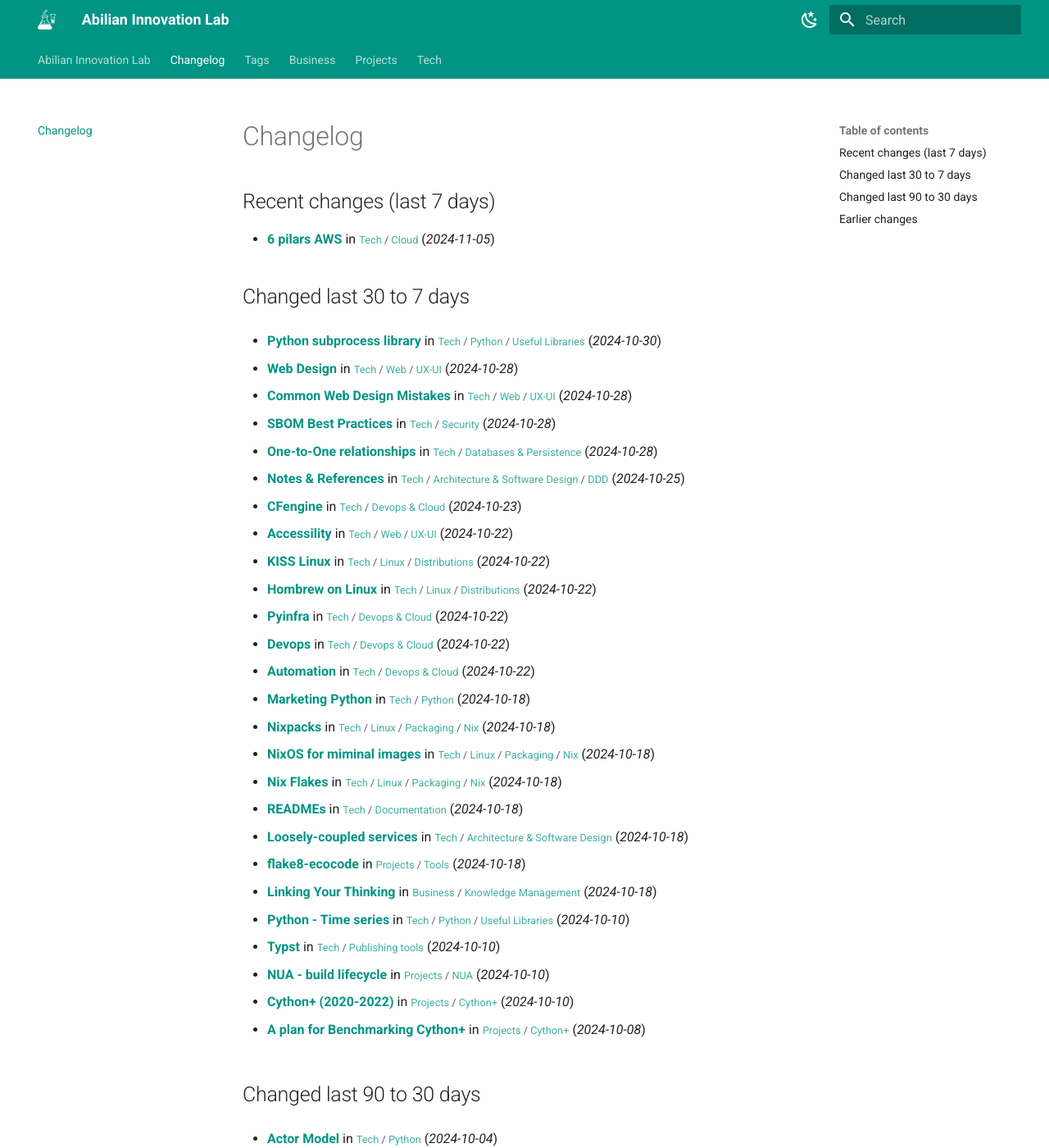
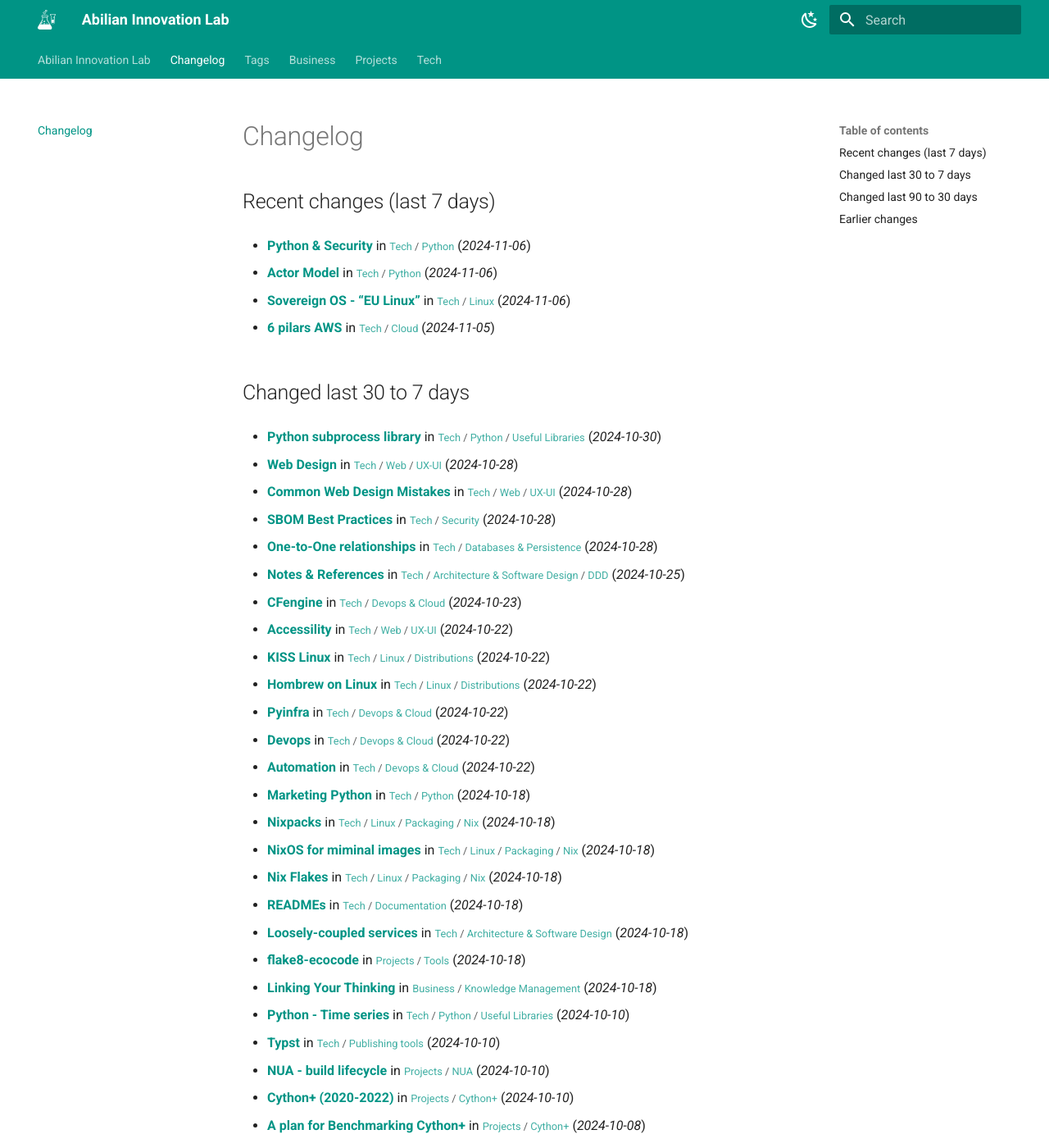
Before and after one commit to abilian/lab.abilian.com, an MkDocs documentation site: the page built from docs/changelog.md, in a window 1280 px wide and 1400 px high. Shown: the whole window at 82% size. Built offline with MkDocs 1.6.1 and Material for MkDocs 9.7.7, drawn with Linux system fonts in a browser that asks for light colours; comment, search, counter and statistics services are not loaded; some of the changed text lies outside the part shown.

Commit message:
Update content

```diff
--- a/docs/changelog.md
+++ b/docs/changelog.md
@@ -1,6 +1,12 @@
 # Changelog
 
 ## Recent changes (last 7 days)
+
+- **[Python & Security](/Tech/Python/Python & Security/)** in <small>[Tech](/Tech/00 Technology/) / [Python](/Tech/Python/(Pretty) tables in Python/)</small> (*2024-11-06*)
+
+- **[Actor Model](/Tech/Python/Actor Model/)** in <small>[Tech](/Tech/00 Technology/) / [Python](/Tech/Python/(Pretty) tables in Python/)</small> (*2024-11-06*)
+
+- **[Sovereign OS - "EU Linux"](/Tech/Linux/Sovereign OS - "EU Linux"/)** in <small>[Tech](/Tech/00 Technology/) / [Linux](/Tech/Linux/Homelab/)</small> (*2024-11-06*)
 
 - **[6 pilars AWS](/Tech/Cloud/6 pilars AWS/)** in <small>[Tech](/Tech/00 Technology/) / [Cloud](/Tech/Cloud/6 pilars AWS/)</small> (*2024-11-05*)
 
@@ -63,8 +69,6 @@
 
 
 ## Changed last 90 to 30 days
-
-- **[Actor Model](/Tech/Python/Actor Model/)** in <small>[Tech](/Tech/00 Technology/) / [Python](/Tech/Python/(Pretty) tables in Python/)</small> (*2024-10-04*)
 
 - **[Tips on writing well](/Tech/Documentation/Tips on writing well/)** in <small>[Tech](/Tech/00 Technology/) / [Documentation](/Tech/Documentation/Documentation/)</small> (*2024-10-04*)
 
```
Also changed, not shown: other parts of docs/changelog.md (+0 -2 lines).
